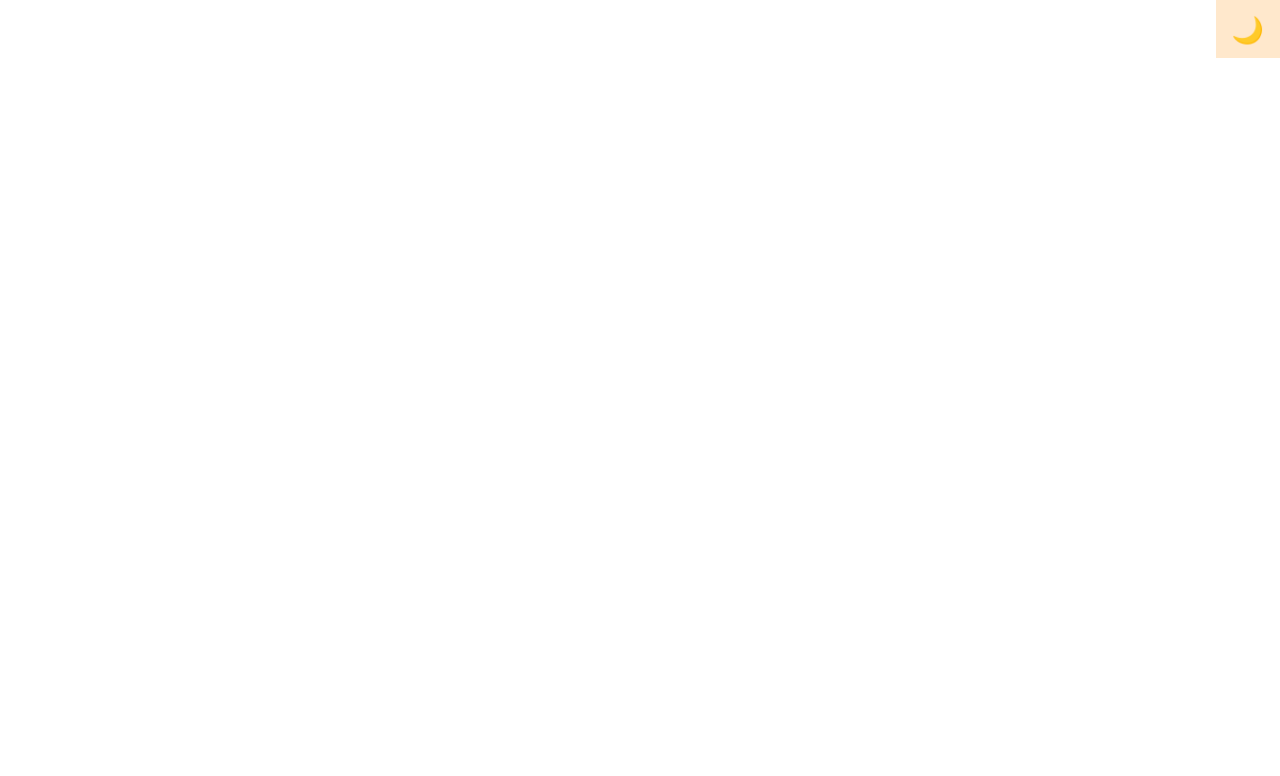
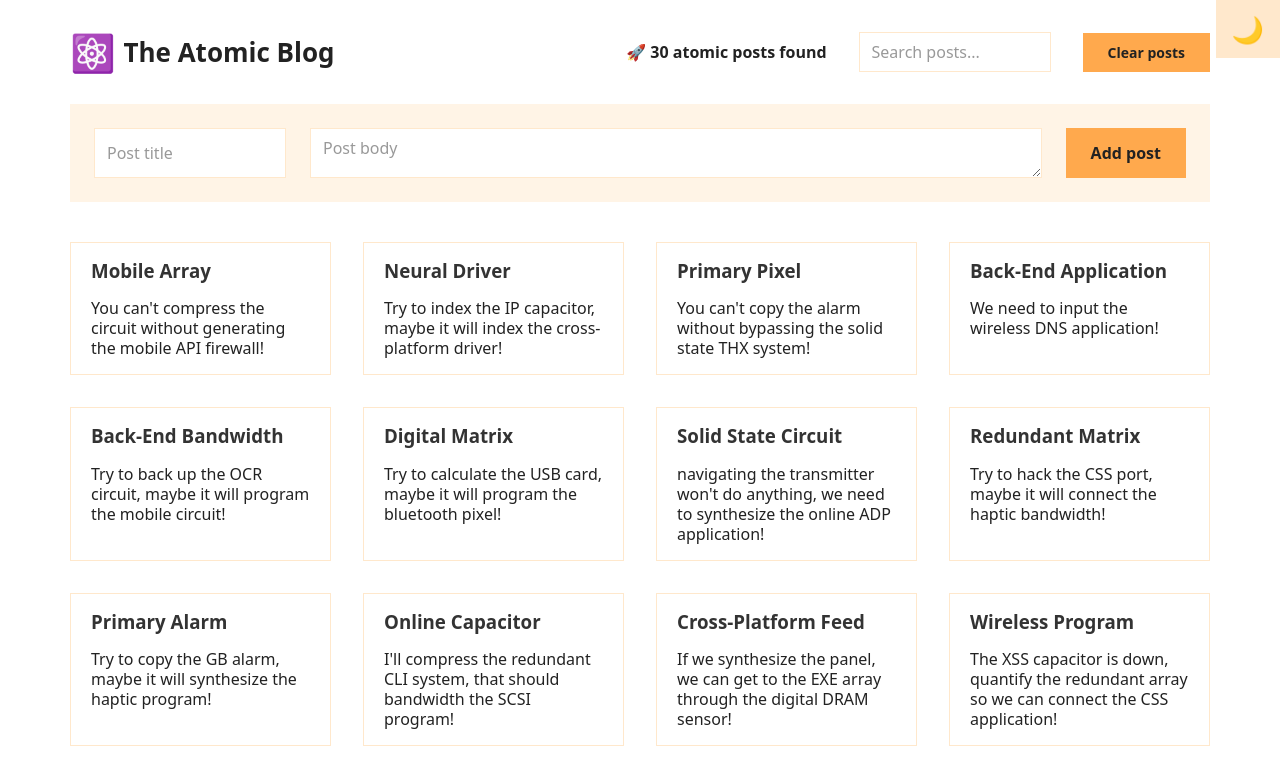
Before and after one commit to Sandesh567/Blog-Website, a React (Create React App) app: page / in a window 1280 px wide. Shown: the top 776 px of the page. Built offline with nearby package versions, Linux system fonts and the light colour scheme.

Commit message:
Consuming context.

```diff
--- a/src/App.js
+++ b/src/App.js
@@ -1,5 +1,9 @@
 import { useEffect, useState } from "react";
 import { faker } from "@faker-js/faker";
+import { PostProvider, usePosts } from "./PostContext";
+// import Test from "./Test";
+
+
 
 
 function createRandomPost() {
@@ -33,12 +37,12 @@ function App() {
                 {isFakeDark ? "☀️" : "🌙"}
             </button>
 
-            {/* <PostProvider>
+            <PostProvider>
                 <Header />
                 <Main />
                 <Archive />
                 <Footer />
-            </PostProvider> */}
+            </PostProvider>
         </section>
     );
 }
@@ -46,7 +50,7 @@ function App() {
 
 function Header() {
     //3) CONSUMING THE CONTEXT VALUE
-    // const { onClearPosts } = usePosts();
+    const { onClearPosts } = usePosts();
     return (
 
         <header>
@@ -63,7 +67,7 @@ function Header() {
 }
 
 function SearchPosts() {
-    // const { searchQuery, setSearchQuery } = usePosts();
+    const { searchQuery, setSearchQuery } = usePosts();
     return (
         <input
             value={searchQuery}
@@ -75,14 +79,14 @@ function SearchPosts() {
 
 
 function Results() {
-    // const { posts } = usePosts();
+    const { posts } = usePosts();
     return <p>🚀 {posts.length} atomic posts found</p>;
 }
 
 function Main() {
     return (
         <main>
-            {/* <FormAddPost /> */}
+            <FormAddPost />
             <Posts />
         </main>
     );
@@ -91,7 +95,7 @@ function Main() {
 function Posts() {
     return (
         <section>
-            {/* <List /> */}
+            <List />
         </section>
     );
 }
```
